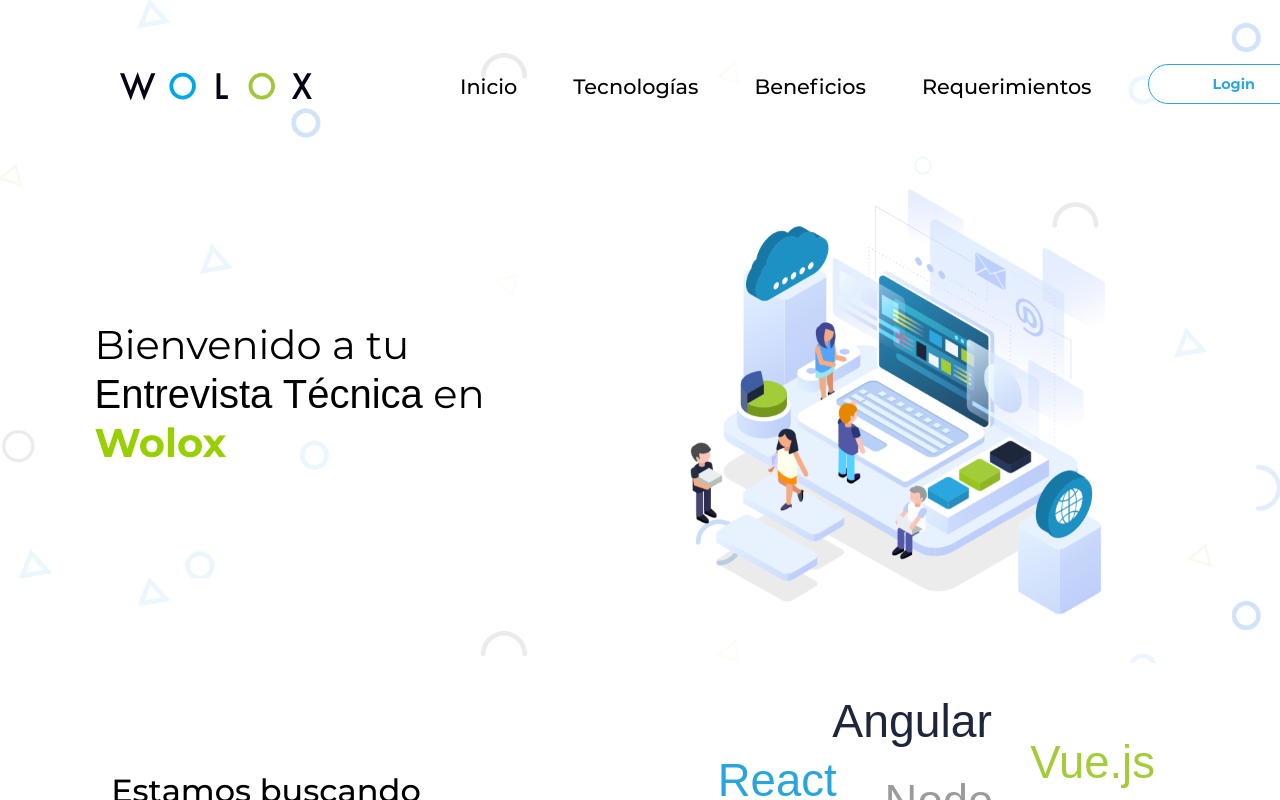
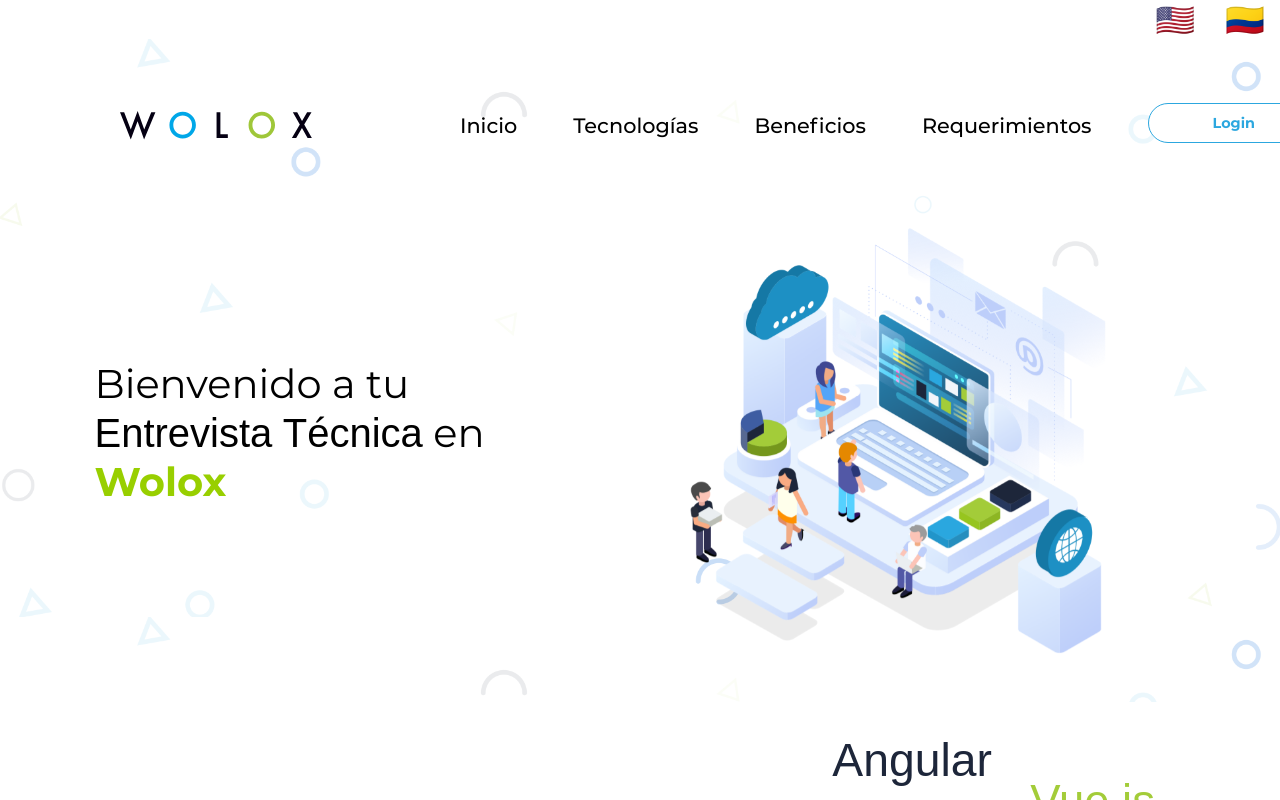
Before and after one commit to jaimeduque17/wolox-test, a React (Create React App) app: page / in a window 1280 px wide. Shown: the top 800 px of the page. Built offline with nearby package versions, Linux system fonts and the light colour scheme.

Commit message:
language component is added

```diff
--- a/src/App.jsx
+++ b/src/App.jsx
@@ -7,6 +7,7 @@
 import tokenAuth from './config/token';
 import PrivateRoute from './components/PrivateRoute';
 import LoginRoute from './components/LoginRoute';
+import Language from './components/Language';
 import Home from './pages/Home';
 import Login from './pages/Login';
 import TechList from './pages/TechList';
@@ -24,6 +25,7 @@
       <TechState>
         <AlertState>
           <AuthState>
+              <Language />
             <Switch>
               <Route exact path={HOME} component={Home} />
               <LoginRoute exact path={LOGIN} component={Login} />
```
